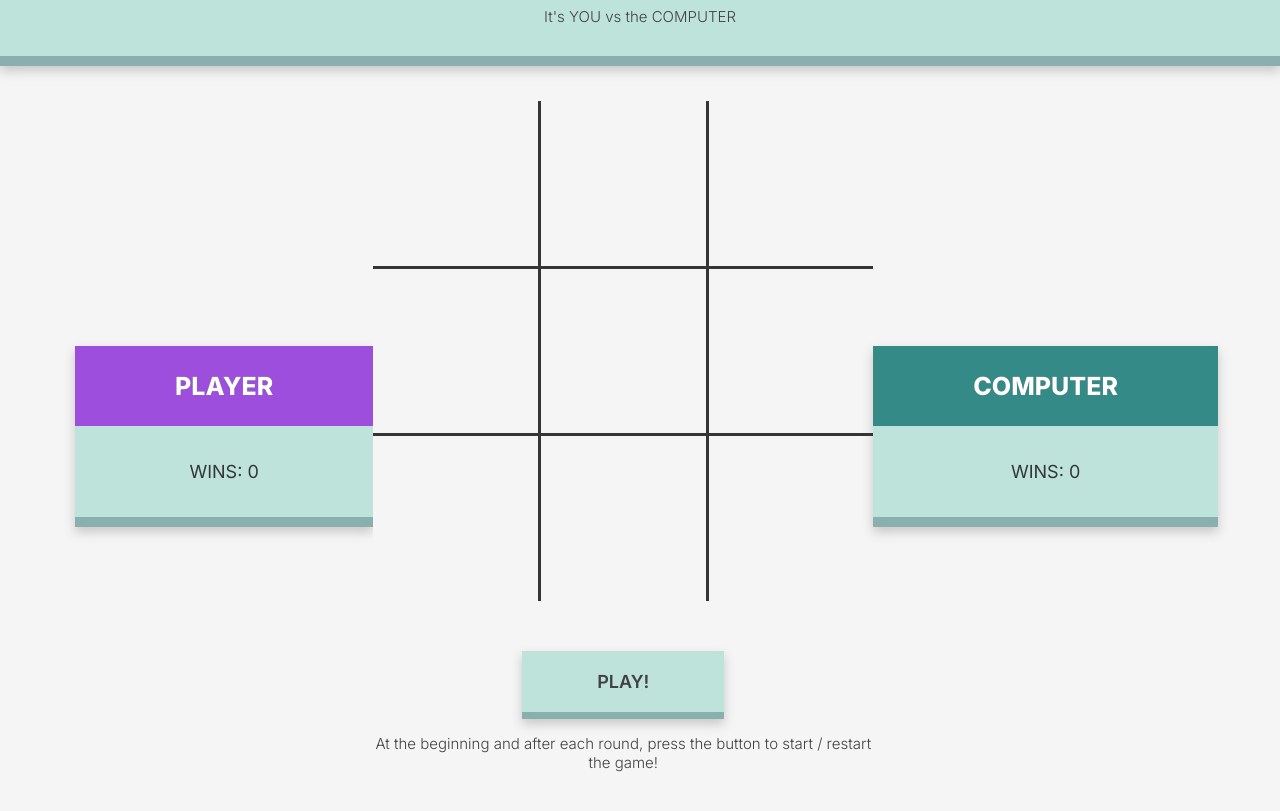
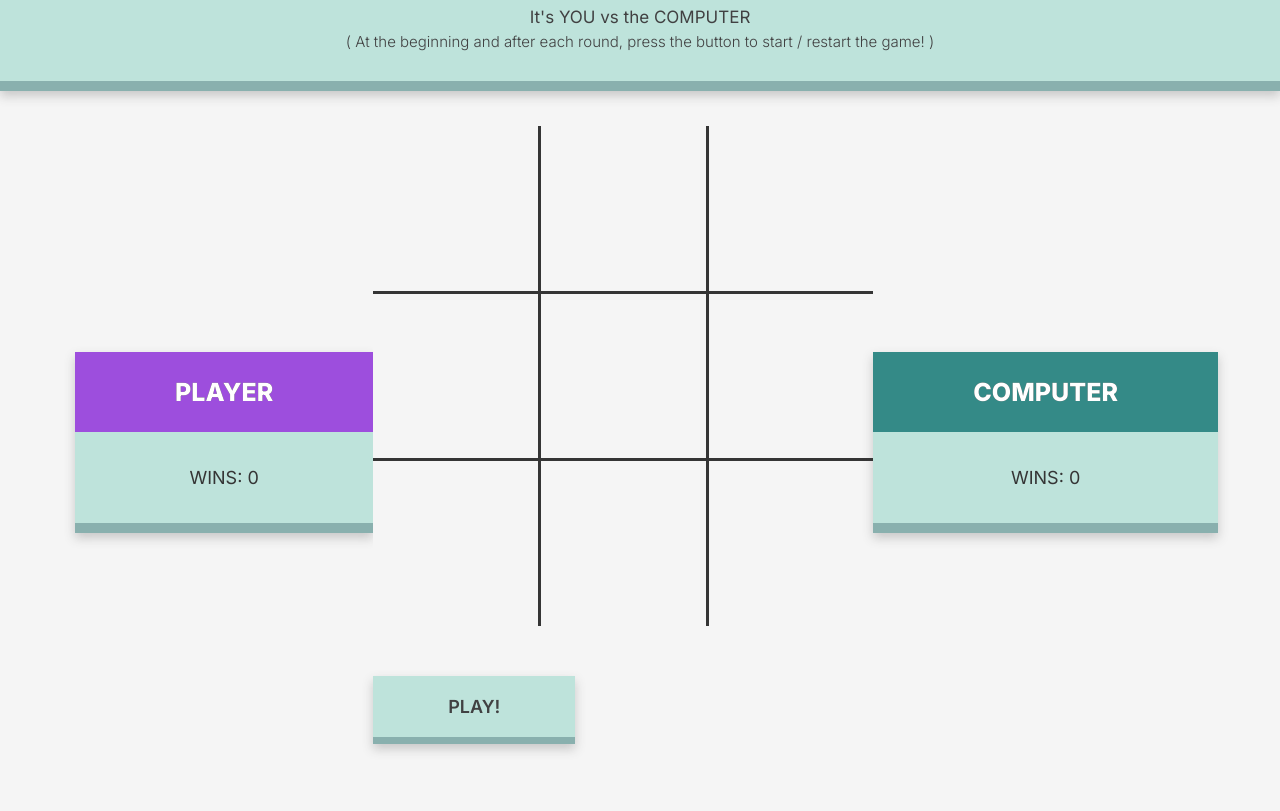
Before and after one commit to ZascuOfficial/Personal_Proj-Tic_Tac_Toe, a plain HTML site: page index.html in a window 1280 px wide. Shown: the part 77-888 px from the top of the page. Drawn offline with Linux system fonts and the light colour scheme.

Commit message:
Switch some stuff around

```diff
--- a/index.html
+++ b/index.html
@@ -29,6 +29,7 @@
       <h1 id="header">Tic - Tac - Toe</h1>
 
       <p>It's YOU vs the COMPUTER</p>
+      <p>( At the beginning and after each round, press the button to start / restart the game! )</p>
     </header>
 
     <main class="container">
@@ -51,10 +52,9 @@
           <p class="cell"></p>
         </div>
 
-        <div class="play-area">
+        <div>
           <button id="play-btn">Play!</button>
-
-          <p id="narrator-element">At the beginning and after each round, press the button to start / restart the game!</p>
+          <p id="narrator-element"></p>
         </div>
       </div>
 
```
